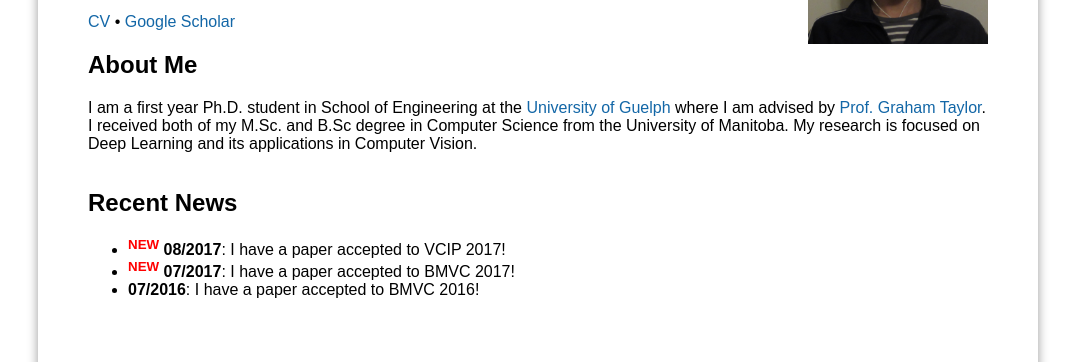
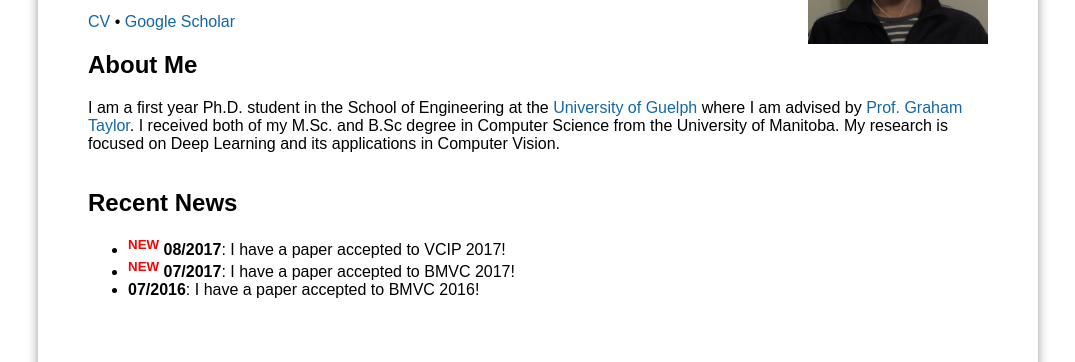
Before and after one commit to euwern/euwern.github.io, a plain HTML site: page index.html in a window 1280 px wide. Shown: the part 206-568 px from the top of the page, without its empty margins (102-1177 px from the left). Drawn offline with Linux system fonts and the light colour scheme.

Commit message:
fix error

```diff
--- a/index.html
+++ b/index.html
@@ -54,7 +54,7 @@
        <a href="euwern_resume.pdf" target="_blank">CV</a> • <a href="https://scholar.google.ca/citations?user=W842ERgAAAAJ&hl=en" target="_blank">Google Scholar</a>
     <h2>About Me</h2>
 
-    <p>I am a first year Ph.D. student in School of Engineering at the <a href="http://www.uoguelph.ca" target="_blank">University of Guelph</a> where I am advised by <a href="http://www.uoguelph.ca/~gwtaylor" target="_blank">Prof. Graham Taylor</a>. I received both of my M.Sc. and B.Sc degree in  Computer Science from the University of Manitoba. My research is focused on Deep Learning and its applications in Computer Vision.</p>
+    <p>I am a first year Ph.D. student in the School of Engineering at the <a href="http://www.uoguelph.ca" target="_blank">University of Guelph</a> where I am advised by <a href="http://www.uoguelph.ca/~gwtaylor" target="_blank">Prof. Graham Taylor</a>. I received both of my M.Sc. and B.Sc degree in  Computer Science from the University of Manitoba. My research is focused on Deep Learning and its applications in Computer Vision.</p>
 
 
   <center>
```
